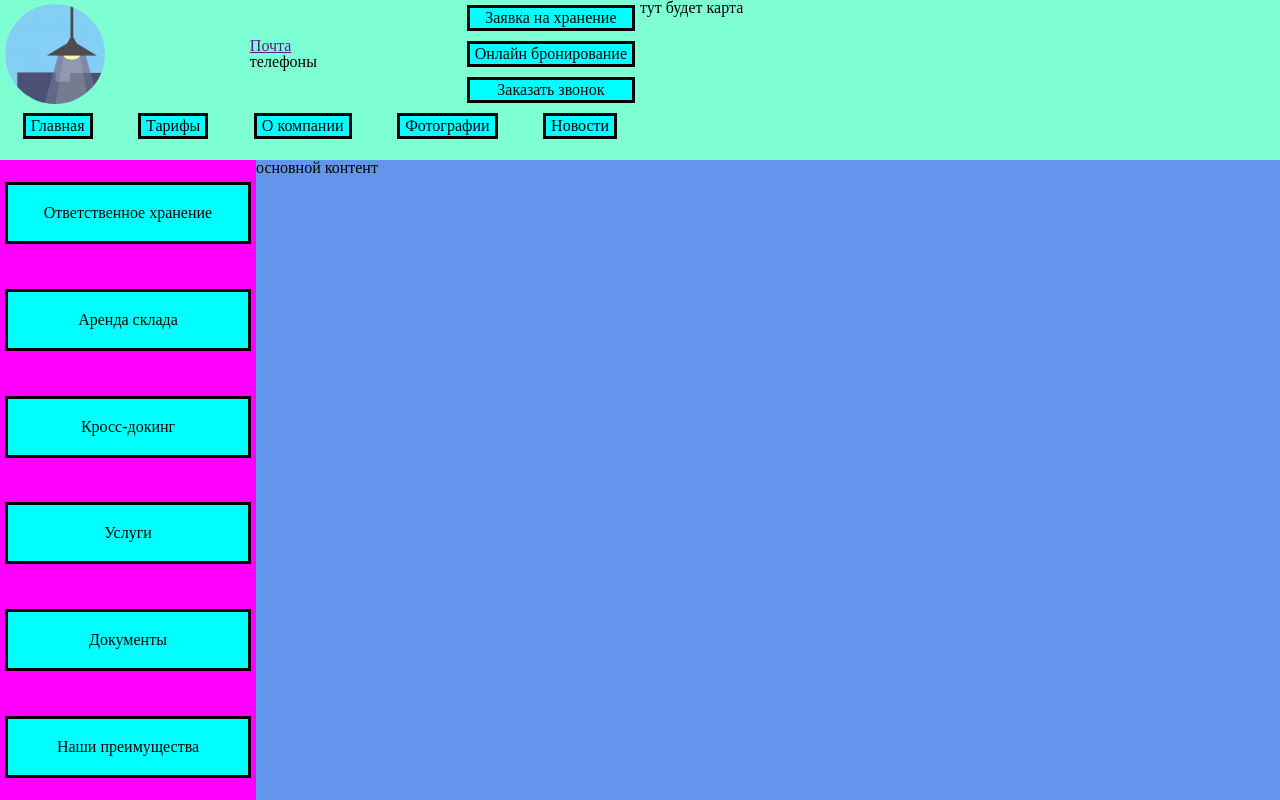
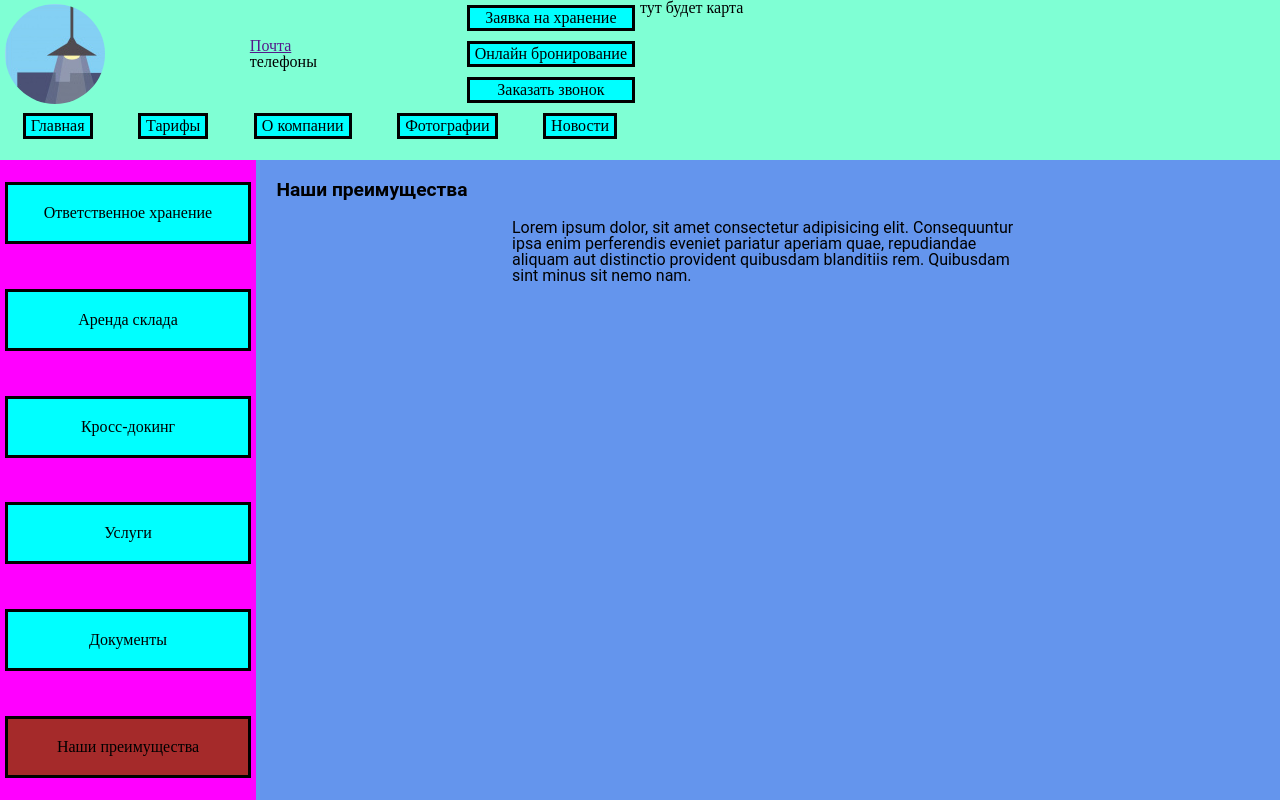
Before and after one commit to kalininmn/Warehousing-services, a website: page src/pages/BenefitsPage.html in a window 1280 px wide. Drawn offline with nearby package versions, Linux system fonts and the light colour scheme; files that its build step writes are made by us from their sources.

Commit message:
Added benefits

```diff
--- a/src/pages/BenefitsPage.html
+++ b/src/pages/BenefitsPage.html
@@ -4,10 +4,11 @@
   <meta charset="UTF-8">
   <meta http-equiv="X-UA-Compatible" content="IE=edge">
   <meta name="viewport" content="width=device-width, initial-scale=1.0">
-  <title>Главная страница</title>
+  <title>Наши преимущества</title>
 
   <link rel="stylesheet" href="./css/reset.css">
   <link rel="stylesheet" href="./css/main.css">
+  <link rel="stylesheet" href="./css/benefits.css">
 </head>
 <body>
   <header class="wrapper-header">
@@ -41,10 +42,22 @@
     <a href="crossDocking" class="nav-link">Кросс-докинг</a>
     <a href="services" class="nav-link">Услуги</a>
     <a href="documents" class="nav-link">Документы</a>
-    <a href="benefits nav-link_active" class="nav-link">Наши преимущества</a>
+    <a href="benefits" class="nav-link nav-link_active">Наши преимущества</a>
   </aside>
 
-  <main class="wrapper-main">основной контент</main>
+  <main class="wrapper-main">
+    <div class="wrapper-text">
+      <div class="wrapper-title"><h2>Наши преимущества</h2></div>
+      <div class="wrapper-description">
+        <span>Lorem ipsum dolor,
+          sit amet consectetur adipisicing elit.
+          Consequuntur ipsa enim perferendis eveniet pariatur aperiam quae,
+           repudiandae aliquam aut distinctio provident
+           quibusdam blanditiis rem. Quibusdam sint minus sit nemo nam.
+        </span>
+      </div>
+    </div>
+  </main>
 
   <script src="/utils/loadLogo.js"></script>
 </body>
--- /dev/null
+++ b/src/styles/scss/benefits.scss
@@ -0,0 +1,18 @@
+.wrapper-text {
+  display: flex;
+  flex-direction: column;
+  margin-bottom: 10%;
+  .wrapper-title {
+    margin-left: 2%;
+    margin-top: 2%;
+    font-family: 'Roboto', sans-serif;
+    font-weight: bold;
+    font-size: 1.2em;
+    margin-bottom: 2%;
+  }
+  .wrapper-description {
+    max-width: 50%;
+    align-self: center;
+    font-family: 'Roboto', sans-serif;
+  }
+}
```
Also changed, not shown: src/styles/css/benefits.css (added).
